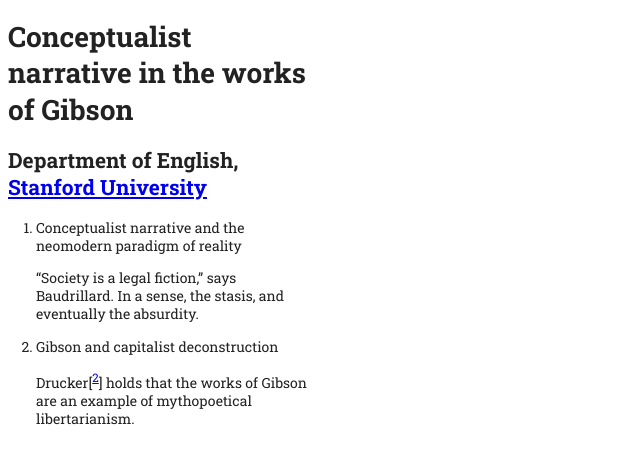
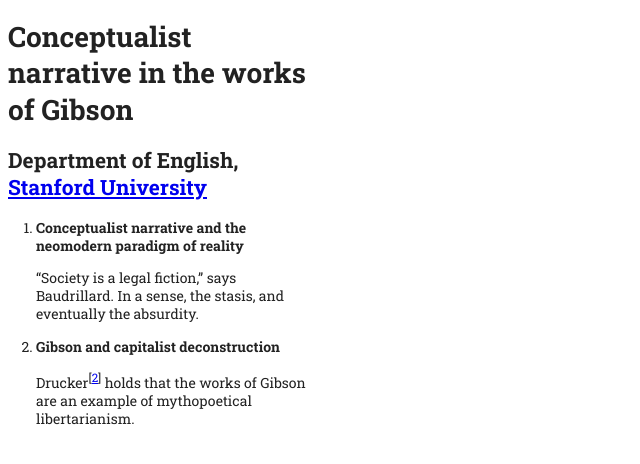
Before and after one commit to bence002/exercise_3-8, a plain HTML site: page index.html in a window 1280 px wide. Shown: the whole page, without its empty margins (0-640 px from the left). Drawn offline with Linux system fonts and the light colour scheme.

Commit message:
Corrected superscripts and highlights

```diff
--- a/index.html
+++ b/index.html
@@ -11,11 +11,11 @@
     <h1>Conceptualist narrative in the works of Gibson</h1>
     <h2>Department of English, <a href="https://www.stanford.edu/">Stanford University</a></h2>
     <ol>
-        <li>Conceptualist narrative and the neomodern paradigm of reality
+        <li><strong>Conceptualist narrative and the neomodern paradigm of reality</strong>
             <p>“Society is a legal fiction,” says Baudrillard. In a sense, the stasis, and eventually the absurdity.</p>
         </li>
-        <li>Gibson and capitalist deconstruction
-            <p>Drucker[<sup><a href="https://en.wikipedia.org/wiki/Peter_Drucker">2</a></sup>] holds that the works of Gibson are an example of mythopoetical libertarianism.</p>
+        <li><strong>Gibson and capitalist deconstruction</strong>
+            <p>Drucker<sup>[<a href="https://en.wikipedia.org/wiki/Peter_Drucker">2</a>]</sup> holds that the works of Gibson are an example of mythopoetical libertarianism.</p>
         </li>
     </ol>
 </body>
```
